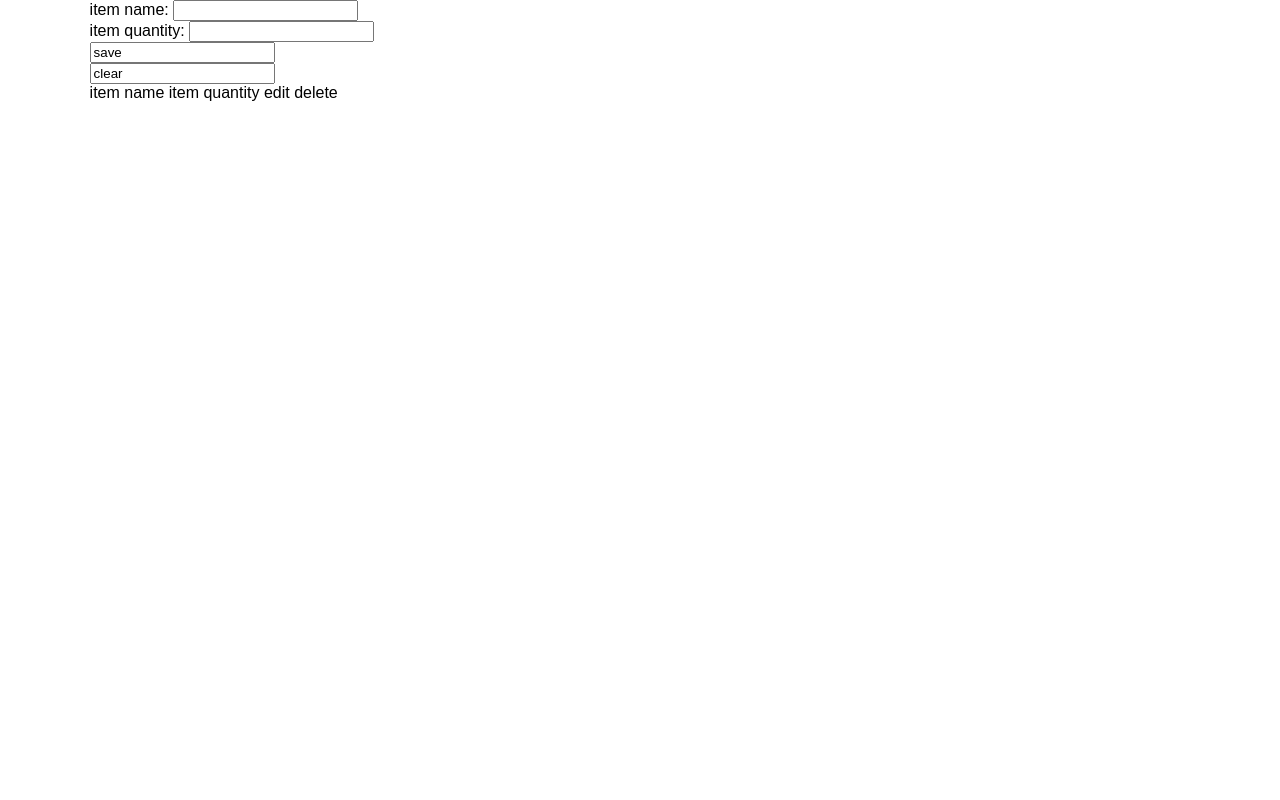
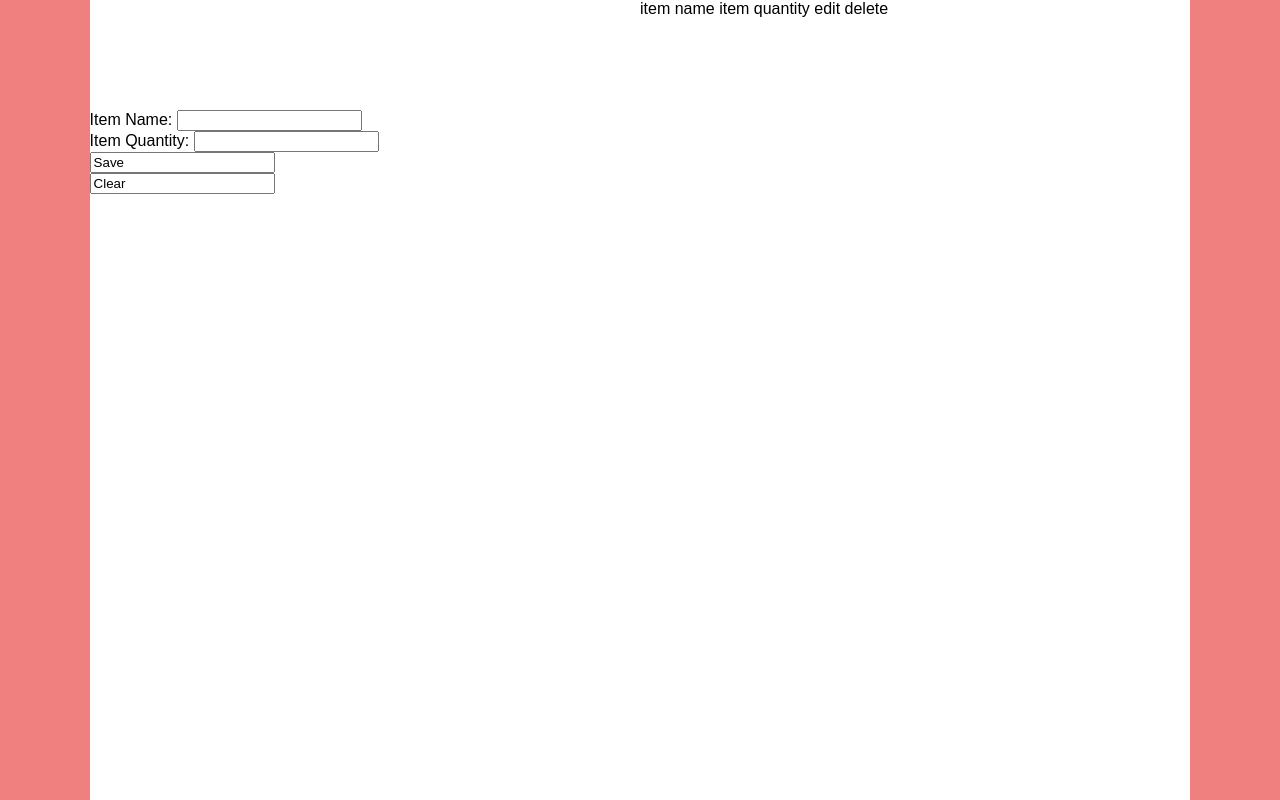
Before and after one commit to NinadPRDXN/local-storage, a plain HTML site: page index.html in a window 1280 px wide. Drawn offline with Linux system fonts and the light colour scheme.

Commit message:
savepoint 3

```diff
--- a/assets/css/style.css
+++ b/assets/css/style.css
@@ -83,6 +83,7 @@ sub { bottom: -.25em; }
 
 /*for all*/
 body {
+  background-color: rgb(240, 128, 128);
   box-sizing: border-box;
   font-family: sans-serif;
 }
@@ -119,7 +120,24 @@ li {
 /*=================================
   main styling starts here
 =================================*/
+.form .wrapper {
+  height: 100vh;
+  display: flex;
+}
+.wrapper {
+  background-color: rgb(255, 255, 255);
+}
 
+form, .list {
+  width: 50%;
+}
+form {
+  margin: 10% 0 0;
+}
+
+input, label {
+  text-transform: capitalize;
+}
 
 
 
```
